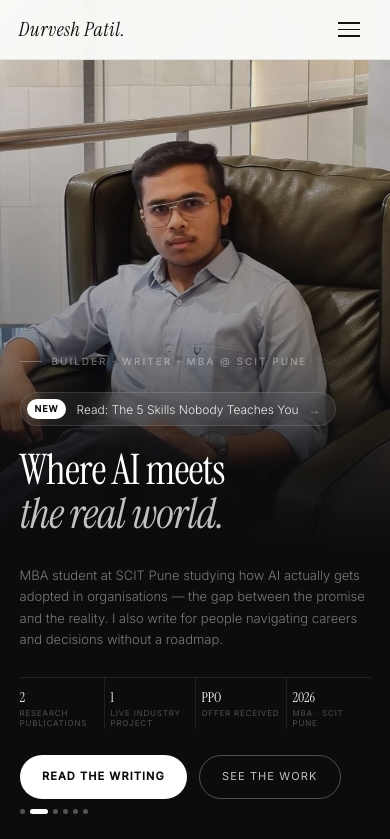
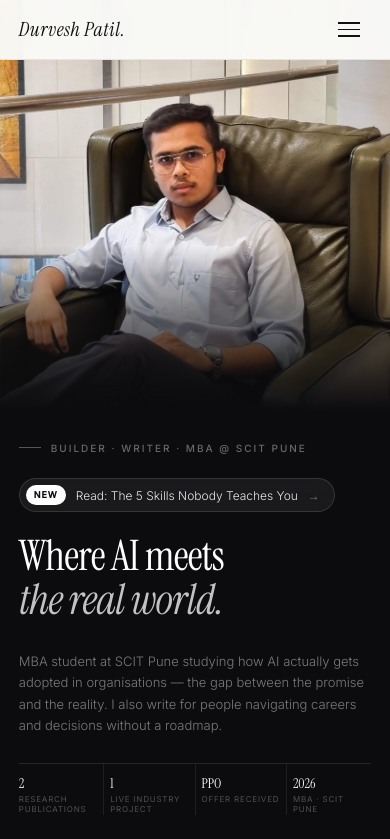
Before and after one commit to durveshpatil17/durvesh-portfolio-2026, a React (Vite) app: page / in a window 390 px wide. Shown: the top 839 px of the page. Built offline with nearby package versions, Linux system fonts and the light colour scheme.

Commit message:
fix: proper stacked mobile hero — photo on top, solid text block below, face framing improved

```diff
--- a/src/index.css
+++ b/src/index.css
@@ -25,50 +25,88 @@ html, body {
   .nav-menu-btn { display: none; }
 }
 
-/* Hero — desktop: photo strip on right; mobile: photo fills whole screen */
+/* ═══════════════════ HERO — Mobile stacked, Desktop side-by-side ═══════════════════ */
+
+/* Photo wrap defaults (desktop uses absolute positioning) */
 .hero-photo-wrap {
   position: absolute;
-  inset: 0;           /* full bleed on mobile */
+  inset: 0;
   overflow: hidden;
   z-index: 0;
 }
-/* Desktop: photo only on left 52%, leave right for text */
+
+/* Desktop: photo only on left 52% */
 @media (min-width: 1024px) {
   .hero-photo-wrap {
     left: 0;
     right: auto;
     width: 52%;
-    bottom: 0;
     height: 100%;
   }
 }
 
-/* Mobile: photo on top half to avoid overlapping with tall text */
+/* ─── MOBILE HERO OVERRIDES ─────────────────────────────────────────────────
+   Force the hero section to stack vertically: photo block on top,
+   then solid dark text block below — zero overlap, clean design.
+────────────────────────────────────────────────────────────────────────── */
 @media (max-width: 1023px) {
+
+  /* Section: become a flex column, auto height */
+  .hero-section {
+    height: auto !important;
+    min-height: 0 !important;
+    flex-direction: column !important;
+    align-items: stretch !important;
+  }
+
+  /* Photo block: in normal document flow, square-ish portrait crop */
   .hero-photo-wrap {
-    height: 65vh;
-    bottom: auto;
+    position: relative !important;
+    top: auto !important;
+    left: auto !important;
+    right: auto !important;
+    bottom: auto !important;
+    inset: auto !important;
+    width: 100% !important;
+    height: 105vw !important; /* portrait crop so face fills frame */
+    max-height: 520px !important;
+    min-height: 280px !important;
+    flex-shrink: 0 !important;
+  }
+
+  /* Text block: solid dark, zero overlap */
+  .hero-text-container {
+    position: static !important;
+    background: #0C0C0F !important;
+    padding: 2rem 1.25rem 3.5rem !important;
+    z-index: 2 !important;
+    width: 100% !important;
+    max-width: 100% !important;
+    margin: 0 !important;
+  }
+
+  /* Hide carousel dots on mobile (cramped) */
+  .hero-dots {
+    display: none !important;
   }
 }
 
-/* Mobile gradient: blend photo into the dark background below */
+/* Mobile gradient: gentle fade at bottom of photo into dark text area */
 .hero-mobile-grad {
   position: absolute;
-  inset: 0;
-  background: linear-gradient(
-    to top,
-    #0C0C0F 0%,
-    rgba(12,12,15,0.9) 15%,
-    rgba(12,12,15,0.4) 40%,
-    transparent 100%
-  );
+  bottom: 0;
+  left: 0;
+  right: 0;
+  height: 40%;
+  background: linear-gradient(to top, #0C0C0F 0%, rgba(12,12,15,0.5) 60%, transparent 100%);
   pointer-events: none;
   z-index: 1;
 }
-/* Desktop gradient: fade left edge + bottom edge */
 @media (min-width: 1024px) {
   .hero-mobile-grad { display: none; }
 }
+
+/* Desktop gradients */
 .hero-desktop-grads { display: none; }
 @media (min-width: 1024px) {
   .hero-desktop-grads { display: block; }
--- a/src/pages/HomePage.jsx
+++ b/src/pages/HomePage.jsx
@@ -13,12 +13,14 @@ const N = 6;
 
 // objectPosition: face centred in the frame
 const HERO_PHOTOS = [
-  { src: '/assets/images/personal/Personal Photo 2.JPG',  pos: '50% 28%' },
-  { src: '/assets/images/personal/personal photo 3.jpeg', pos: '50% 22%' },
-  { src: '/assets/images/personal/Personal photo 4.jpg',  pos: '50% 32%' },
-  { src: '/assets/images/personal/Personal photo 6.jpg',  pos: '50% 18%' },
-  { src: '/assets/images/personal/personal photo 7.webp', pos: '50% 22%' },
-  { src: '/assets/images/personal/personal photo 8.jpg',  pos: '50% 28%' },
+  // objectPosition: x% from left, y% from top
+  // Lower Y value = shows more of the top (face/head area)
+  { src: '/assets/images/personal/Personal Photo 2.JPG',  pos: '50% 20%' }, // sitting, face upper-center
+  { src: '/assets/images/personal/personal photo 3.jpeg', pos: '50% 30%' }, // standing with medal, upper-body focus
+  { src: '/assets/images/personal/Personal photo 4.jpg',  pos: '50% 25%' }, // face centered
+  { src: '/assets/images/personal/Personal photo 6.jpg',  pos: '50% 15%' }, // face near top
+  { src: '/assets/images/personal/personal photo 7.webp', pos: '50% 20%' }, // face upper-center
+  { src: '/assets/images/personal/personal photo 8.jpg',  pos: '50% 22%' }, // face upper-center
 ];
 
 const HERO_STATS = [
@@ -55,14 +57,14 @@ export default function HomePage() {
           Desktop: photos on right 52% | text on left.
           Mobile:  photos fill full screen | text pinned bottom over gradient.
       ═══════════════════════════════════════════════════ */}
-      <section style={{
+      <section className="hero-section" style={{
         position: 'relative',
         height: '100svh',
         minHeight: '600px',
         background: '#0C0C0F',
         overflow: 'hidden',
         display: 'flex',
-        alignItems: 'flex-end',   /* text always bottom-aligned */
+        alignItems: 'flex-end',
       }}>
 
         {/* ── Photo carousel: full-bleed mobile, right-strip desktop ── */}
@@ -117,7 +119,7 @@ export default function HomePage() {
         </div>
 
         {/* ── Dot indicators ── */}
-        <div style={{
+        <div className="hero-dots" style={{
           position: 'absolute', bottom: '2rem',
           left: 'clamp(1.25rem, 5vw, 4rem)',
           zIndex: 5, display: 'flex', gap: '5px', alignItems: 'center',
```
